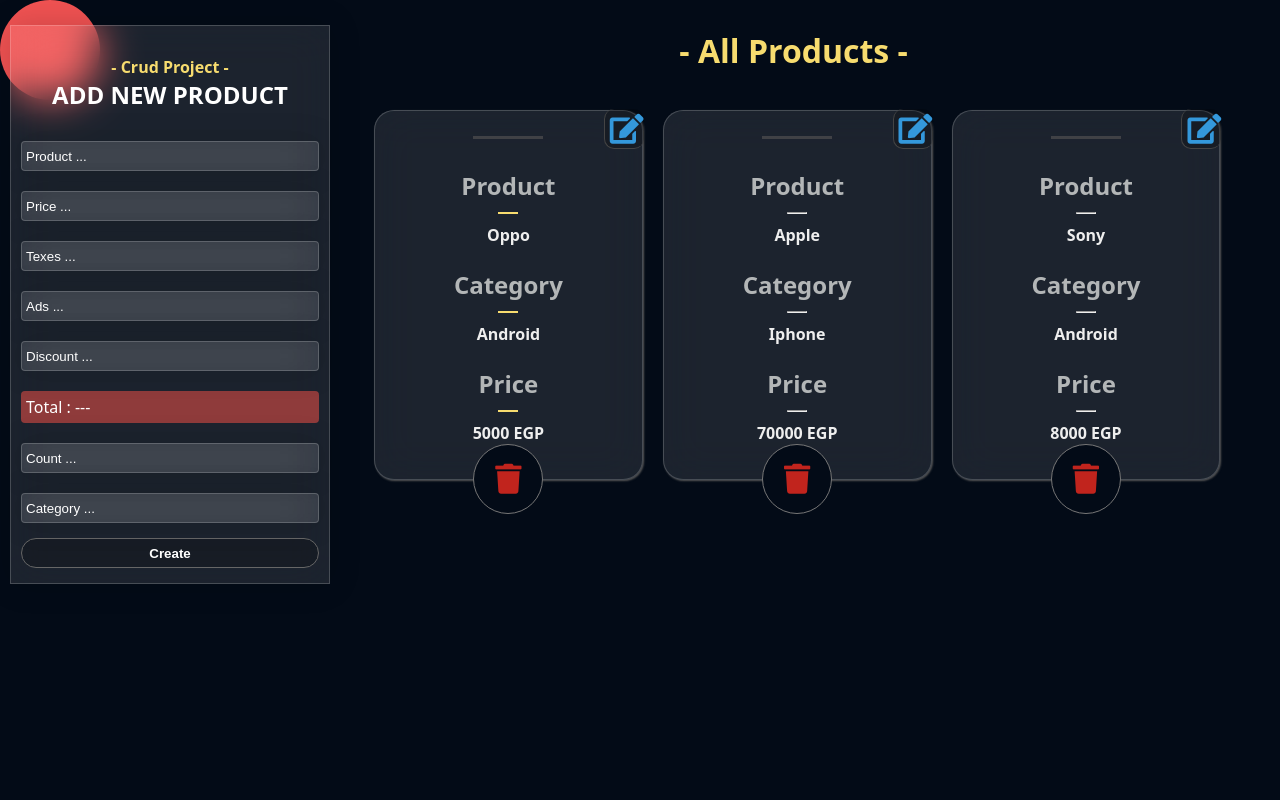
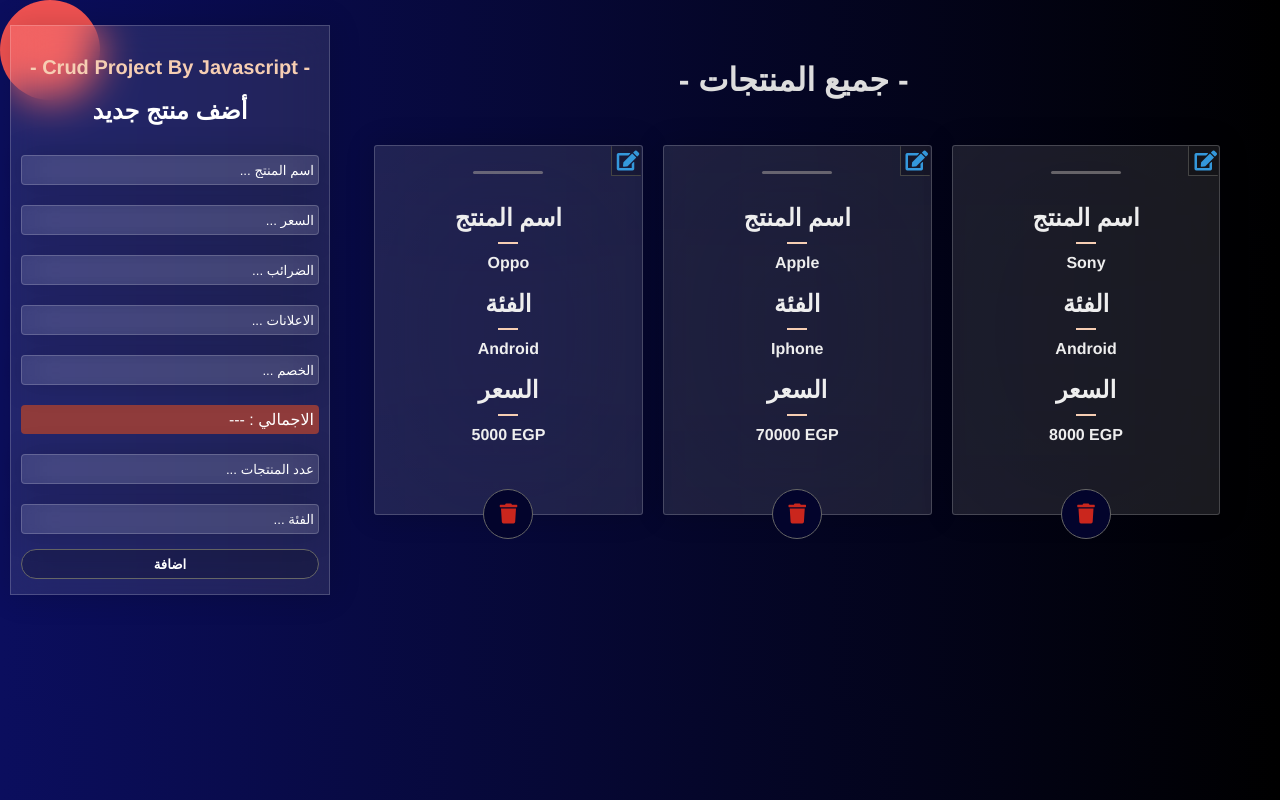
Before and after one commit to Abdallahperfect/crud, a plain HTML site: page index.html in a window 1280 px wide. Drawn offline with Linux system fonts and the light colour scheme.

Commit message:
Add files via upload

```diff
--- a/index.html
+++ b/index.html
@@ -15,10 +15,9 @@
         box-sizing: border-box;
     }
     body{
-        background-color: #030b17;
+        background: linear-gradient(to right , #0B0E5E , #000);
     color: #fff;
-    font-family: system-ui, -apple-system, BlinkMacSystemFont, "Segoe UI", Roboto, Oxygen, Ubuntu, Cantarell, "Open Sans", "Helvetica Neue", sans-serif;
-
+    font-family:'Franklin Gothic Medium', 'Arial Narrow', Arial, sans-serif;
     }
     .dashboard{
         width: 25%;height:auto;
@@ -45,6 +44,7 @@ z-index: 100;
     backdrop-filter: blur(20px);
     border: 1px solid #ffffff30;
     box-shadow: 0 0 30px #0000002a;
+    direction: rtl;
 
     margin: 10px auto;
     border-radius: 4px;
@@ -71,10 +71,12 @@ input::placeholder {
     color: #fff;
     margin: 10px 0px;
     width: 100%;
+    direction: rtl;
+
 
 }
 #total::before {
-    content: "Total : ";
+    content: "الاجمالي  : ";
 }
 button {
     width: 100%;
@@ -98,42 +100,40 @@ button:hover {
 .card{
 width: 30%;
 height:370px;
-
 background: #ffffff1a;
-backdrop-filter: blur(20px);
+backdrop-filter: blur(90px);
 border: 1px solid #ffffff30;
-box-shadow: 1px 1px 2px #555;
+box-shadow: 0 0 30px #0000002a;
 margin:10px 10px 40px 10px;
 position:relative;
-border-radius: 20px;
 text-align:center;
 padding:20px;
-color:#eee
-
-
+color:#eee;
+border-radius:3px
 
 }
+
 .delete{
     position:absolute;
-    width:70px;
-    height:70px;
+    width:50px;
+    height:50px;
     top:100%;
     border-radius:50%;
     left:50%;
     transform:translate(-50%,-50%);
     margin:auto;
-    background-color: #030b17;
-    border: 1px solid #777;
+    background-color: #03042C;
+
     z-index: 100;
 
 
 }
 .edit{
     position:absolute;
-    width:40px;
-    height:40px;
-    top:5%;
-    right:-22px;
+    width:30px;
+    height:30px;
+    top:4%;
+    right:-14px;
     transform:translate(-50%,-50%);
     margin:auto;
     background-color: rgba(0, 0, 0, 0.2);
@@ -141,61 +141,60 @@ color:#eee
     border-left:1px solid #444;
   border-bottom:1px solid #444;
     padding:5px;
-    border-radius:10px
+    border-radius:1px
 
 
 }
 
 .delete:hover{
 
-    background-color: #030b17;
-    border:1px solid transparent
+    background-color: #150422;
 
 
 }
 </style>
 <body>
-    <div style="width: 70%;height:100px;display: flex;float: right;margin-right: 20px;margin-top: 100px;flex-wrap: wrap;">
+    <div style="width: 70%;height:100px;display: flex;float: right;margin-right: 20px;margin-top: 135px;flex-wrap: wrap;">
 
-        <div style="position: absolute;top:50px;left:62%;transform: translate(-50%,-50%);"><h1 style="color:#F7DC6F;">- All Products -</h1></div>
+        <div style="position: absolute;top:80px;left:62%;transform: translate(-50%,-50%);"><h1 style="color:#ddd;">- جميع المنتجات -</h1></div>
 
         <div class="card">
-            <hr style="width: 70px;margin:5px auto 30px auto;height:3px;background-color:rgba(89, 88, 88, 0.6);border:none ;">
-            <h2 style="color: #B3B6B7">Product <hr style="width: 20px;height:2px;margin:10px auto;background-color:#F7DC6F;border:none"></h2>
+            <hr style="width: 70px;margin:5px auto 30px auto;height:3px;background-color:rgba(154, 149, 149, 0.6);border-radius: 450px ;border:none">
+            <h2 style="color: #eee">اسم المنتج <hr style="width: 20px;height:2px;margin:10px auto;background-color:#f6ceb3;border:none"></h2>
             <h4>Oppo</h4>
-            <br><h2 style="color: #B3B6B7"> Category  <hr style="width: 20px;height:2px;margin:10px auto;background-color:#F7DC6F;border:none"></h2>
+            <br><h2 style="color: #eee"> الفئة  <hr style="width: 20px;height:2px;margin:10px auto;background-color:#f6ceb3;border:none"></h2>
             <h4>Android</h4>
-            <br><h2 style="color: #B3B6B7"> Price   <hr style="width: 20px;height:2px;margin:10px auto;background-color:#F7DC6F;border:none"></h2>
+            <br><h2 style="color: #eee"> السعر   <hr style="width: 20px;height:2px;margin:10px auto;background-color:#f6ceb3;border:none"></h2>
             <h4>5000 EGP</h4>
-        <button class="edit"><li class="fas fa-edit" style="font-size:30px;color:#3498DB"></li> </button>
-        <button class="delete"><li class="fas fa-trash" style="font-size:30px;color:#C1241D"></li> </button></div>
+        <button class="edit"><li class="fas fa-edit" style="font-size:20px;color:#3498DB"></li> </button>
+        <button class="delete"><li class="fas fa-trash" style="font-size:20px;color:#ca261d"></li> </button></div>
 
 
 
         <div class="card">
-            <hr style="width: 70px;margin:5px auto 30px auto;height:3px;background-color:rgba(89, 88, 88, 0.6);border:none ;">
-            <h2 style="color: #B3B6B7">Product <hr style="width: 20px;margin:10px auto;"></h2>
+            <hr style="width: 70px;margin:5px auto 30px auto;height:3px;background-color:rgba(154, 149, 149, 0.6);border-radius: 450px ;border:none">
+            <h2 style="color: #eee">اسم المنتج  <hr style="width: 20px;height:2px;margin:10px auto;background-color:#f6ceb3;border:none"></h2>
             <h4>Apple</h4>
-            <br><h2 style="color: #B3B6B7"> Category <hr style="width: 20px;margin:10px auto;"></h2>
+            <br><h2 style="color: #eee"> الفئة  <hr style="width: 20px;height:2px;margin:10px auto;background-color:#f6ceb3;border:none"></h2>
             <h4>Iphone</h4>
-            <br><h2 style="color: #B3B6B7"> Price  <hr style="width: 20px;margin:10px auto;"></h2>
+            <br><h2 style="color: #eee"> السعر   <hr style="width: 20px;height:2px;margin:10px auto;background-color:#f6ceb3;border:none"></h2>
             <h4>70000 EGP</h4>
-            <button class="edit"><li class="fas fa-edit" style="font-size:30px;color:#3498DB"></li> </button>
-            <button class="delete"><li class="fas fa-trash" style="font-size:30px;color:#C1241D"></li> </button></div>
+            <button class="edit"><li class="fas fa-edit" style="font-size:20px;color:#3498DB"></li> </button>
+            <button class="delete"><li class="fas fa-trash" style="font-size:20px;color:#ca261d"></li> </button></div>
 
 
 
 
     <div class="card">
-        <hr style="width: 70px;margin:5px auto 30px auto;height:3px;background-color:rgba(89, 88, 88, 0.6);border:none ;">
-        <h2 style="color: #B3B6B7">Product <hr style="width: 20px;margin:10px auto;"></h2>
+        <hr style="width: 70px;margin:5px auto 30px auto;height:3px;background-color:rgba(154, 149, 149, 0.6);border-radius: 450px ;border:none">
+        <h2 style="color: #eee">اسم المنتج <hr style="width: 20px;height:2px;margin:10px auto;background-color:#f6ceb3;border:none"></h2>
         <h4>Sony</h4>
-        <br><h2 style="color: #B3B6B7"> Category <hr style="width: 20px;margin:10px auto;"></h2>
+        <br><h2 style="color: #eee"> الفئة  <hr style="width: 20px;height:2px;margin:10px auto;background-color:#f6ceb3;border:none"></h2>
         <h4>Android</h4>
-        <br><h2 style="color: #B3B6B7"> Price  <hr style="width: 20px;margin:10px auto;"></h2>
+        <br><h2 style="color: #eee"> السعر   <hr style="width: 20px;height:2px;margin:10px auto;background-color:#f6ceb3;border:none"></h2>
         <h4>8000 EGP</h4>
-        <button class="edit"><li class="fas fa-edit" style="font-size:30px;color:#3498DB"></li> </button>
-        <button class="delete"><li class="fas fa-trash" style="font-size:30px;color:#C1241D"></li> </button></div>
+        <button class="edit"><li class="fas fa-edit" style="font-size:20px;color:#3498DB"></li> </button>
+        <button class="delete"><li class="fas fa-trash" style="font-size:20px;color:#ca261d"></li> </button></div>
 
 
 
@@ -212,23 +211,23 @@ color:#eee
 
 <div class="head" >
 
-    <p style="font-weight: bold;color:#F7DC6F;">- Crud Project -</p>
-    <h2>ADD NEW PRODUCT</h2>
+    <p style="font-weight: bold;color:#f6ceb3;font-size: 20px;">- Crud Project By Javascript -</p><br>
+    <h2>أضف منتج جديد</h2>
 </div>
 <div class="inputs">
-    <input type="text" placeholder="Product ..." id="title" />
+    <input type="text" placeholder="اسم المنتج ..." id="title" />
 
     <div class="price">
-        <input type="number" placeholder="Price ..." id="price" onkeyup="getTotal()" />
-        <input type="number" placeholder="Texes ..." id="texes" onkeyup="getTotal()" />
-        <input type="number" placeholder="Ads ..." id="ads" onkeyup="getTotal()" />
-        <input type="number" placeholder="Discount ..." id="discount" onkeyup="getTotal()" />
+        <input type="number" placeholder="السعر ..." id="price" onkeyup="getTotal()" />
+        <input type="number" placeholder="الضرائب ..." id="texes" onkeyup="getTotal()" />
+        <input type="number" placeholder="الاعلانات ..." id="ads" onkeyup="getTotal()" />
+        <input type="number" placeholder="الخصم ..." id="discount" onkeyup="getTotal()" />
         <p id="total"> --- </p>
     </div>
 
-    <input type="number" placeholder="Count ..." id="count" />
-    <input type="text" placeholder="Category ..." id="category" />
-    <button id="submit">Create</button>
+    <input type="number" placeholder="عدد المنتجات ..." id="count" />
+    <input type="text" placeholder="الفئة ..." id="category" />
+    <button id="submit">اضافة</button>
 </div>
 </div>
     </div>
```
